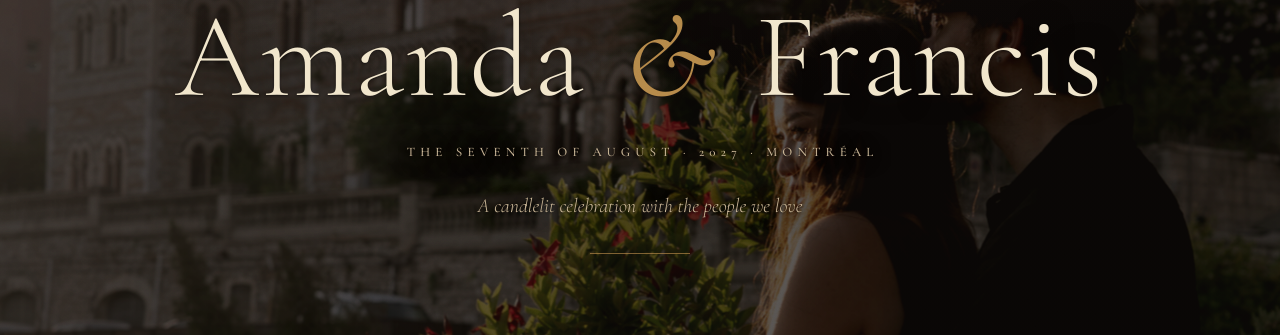
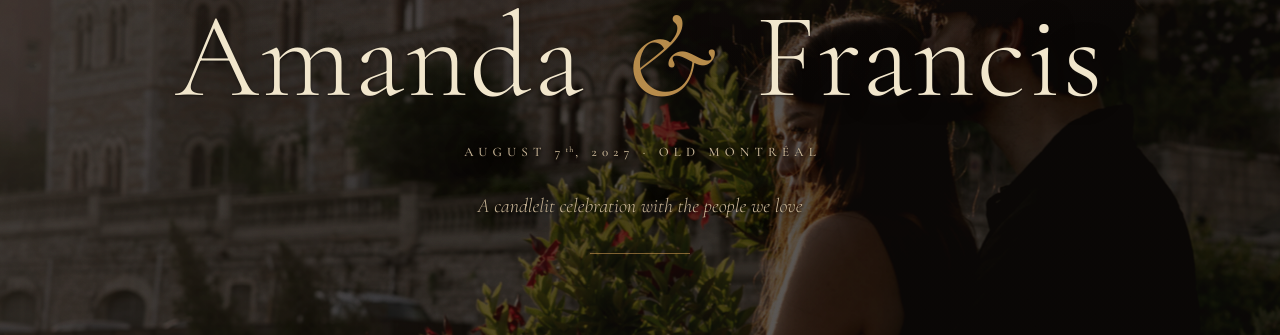
Before and after one commit to fwilliams/married.af, a Jekyll site: the page built from index.md, in a window 1280 px wide. Shown: the part 281-616 px from the top of the page. Built offline with Jekyll 4.4.1, drawn with Linux system fonts in a browser that asks for light colours; some web fonts are replaced.

Commit message:
Date line reads "August 7th, 2027 · Old Montréal" on the hero and the email
Replaces "The Seventh of August · 2027 · Montréal". The ordinal is a small
lowercase superscript (.date-line sup on the site, inline <sup> in the
email). wedding.location is now "Old Montréal", which the calendar modal's
subtitle also picks up.

Co-Authored-By: Claude Fable 5.1 <noreply@anthropic.com>

```diff
--- a/_config.yml
+++ b/_config.yml
@@ -22,14 +22,14 @@ plugins:
 # Wedding config — edit these as details solidify
 wedding:
   day_of_week: "Saturday"
-  date_long: "The Seventh of August"        # day + month, romantic form
-  date_year: "2027"                          # numeric year for inline date-line
+  date_long: "August 7<sup>th</sup>, 2027"  # hero date line (HTML ok: the ordinal is superscript)
+  date_year: "2027"                          # numeric year (kept for other templates)
   year_long: "Two Thousand Twenty-Seven"     # year spelled out, italic display
   date_short: "August 7, 2027"               # short form for OG/meta
   datetime_iso: "2027-08-07T17:00:00-04:00"   # ceremony start, Montréal (EDT). Drives the count + calendar.
   duration_hours: 10                           # 5 PM → 3 AM. Sets the calendar end time.
   masthead_sub: "Married · MMXXVII"        # short ornamental sub-mark below the A & F monogram
-  location: "Montréal"
+  location: "Old Montréal"
   venue: "Crew Collective"            # former Royal Bank of Canada, Old Montréal
   address: "360 Rue Saint-Jacques, Montréal" # fill in if you want full address rendered
   rsvp_deadline: ""                          # fill in when set
--- a/_sass/_components.scss
+++ b/_sass/_components.scss
@@ -331,6 +331,16 @@
   color: var(--ink-whisper);
   padding-left: var(--tracking-label);
   text-shadow: 0 1px 2px rgba(20, 17, 15, 0.85), 0 2px 24px rgba(20, 17, 15, 0.55);
+}
+// Ordinal in the date line ("7th"): lowercase superscript, sitting inside the
+// line's own height so it doesn't push the row taller.
+.date-line sup {
+  font-size: 0.62em;
+  line-height: 0;
+  vertical-align: 0.55em;
+  text-transform: none;
+  letter-spacing: 0.12em;
+  margin-right: 0.12em;
 }
 .tagline {
   font-family: var(--type-display);
--- a/email/save-the-date.html
+++ b/email/save-the-date.html
@@ -84,7 +84,7 @@ title: Save the Date
              detector doesn't restyle it as a blue underlined link. -->
         <tr>
           <td class="pad" align="center" style="padding:30px 32px 0;">
-            <p class="date" style="margin:0; font-family:'Cormorant Garamond', Georgia, 'Times New Roman', serif; font-weight:300; font-size:30px; line-height:1.2; color:#F1E6CC;"><a href="https://married.af" style="color:#F1E6CC; text-decoration:none;">August 7th, 2027</a></p>
+            <p class="date" style="margin:0; font-family:'Cormorant Garamond', Georgia, 'Times New Roman', serif; font-weight:300; font-size:30px; line-height:1.2; color:#F1E6CC;"><a href="https://married.af" style="color:#F1E6CC; text-decoration:none;">August 7<sup style="font-size:60%; line-height:0; vertical-align:super;">th</sup>, 2027</a></p>
             <p style="margin:14px 0 0; padding-left:5px; font-family:'Cormorant SC', 'Cormorant Garamond', Georgia, 'Times New Roman', serif; font-weight:500; font-size:12px; line-height:1.6; letter-spacing:5px; text-transform:uppercase; color:#C8B596;">Old Montr&eacute;al</p>
           </td>
         </tr>
--- a/index.md
+++ b/index.md
@@ -15,7 +15,7 @@ permalink: /
 
   <div class="centerpiece">
     <h1 class="names"><span class="names__word">Amanda</span> <span class="amp">&amp;</span> <span class="names__word">Francis</span></h1>
-    <div class="date-line">{{ site.wedding.date_long }} &middot; {{ site.wedding.date_year }} &middot; {{ site.wedding.location }}</div>
+    <div class="date-line">{{ site.wedding.date_long }} &middot; {{ site.wedding.location }}</div>
     <p class="tagline">A candlelit celebration with the people we love</p>
     <div class="hairline"></div>
   </div>
```
